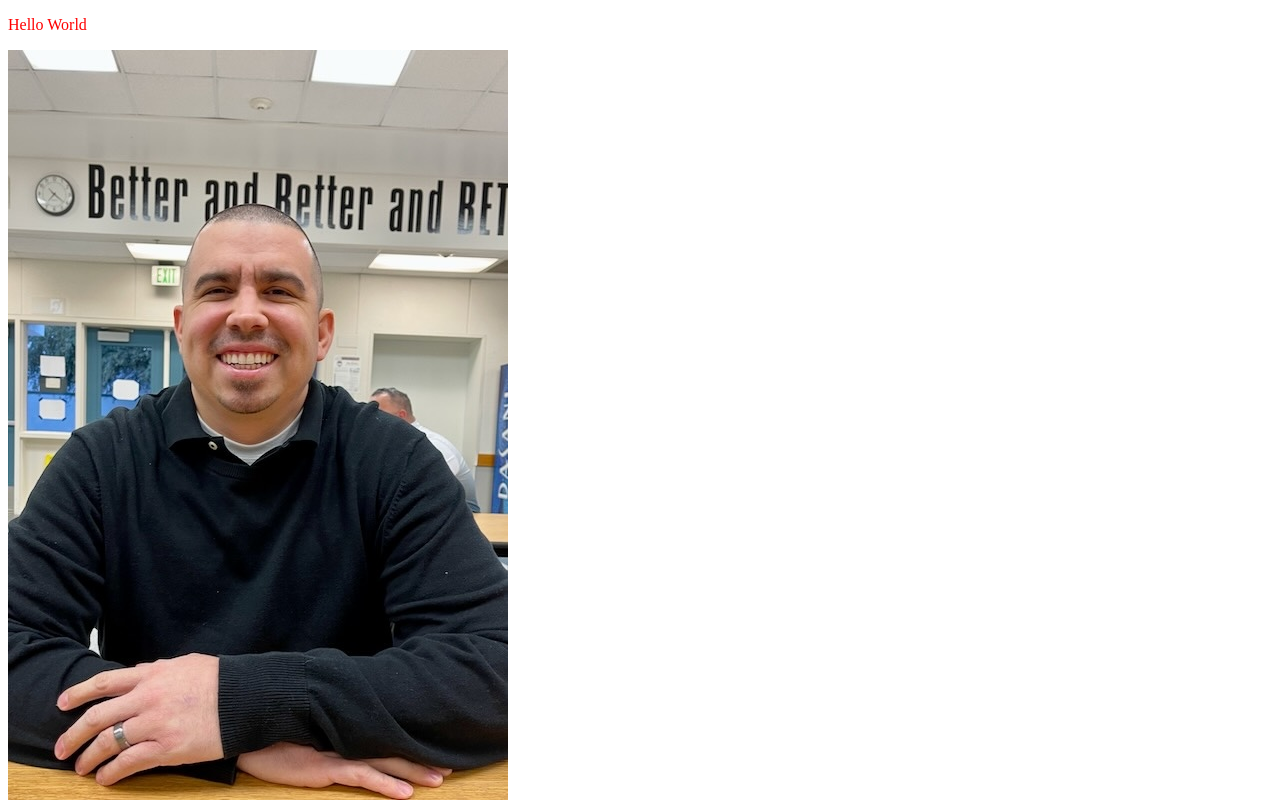
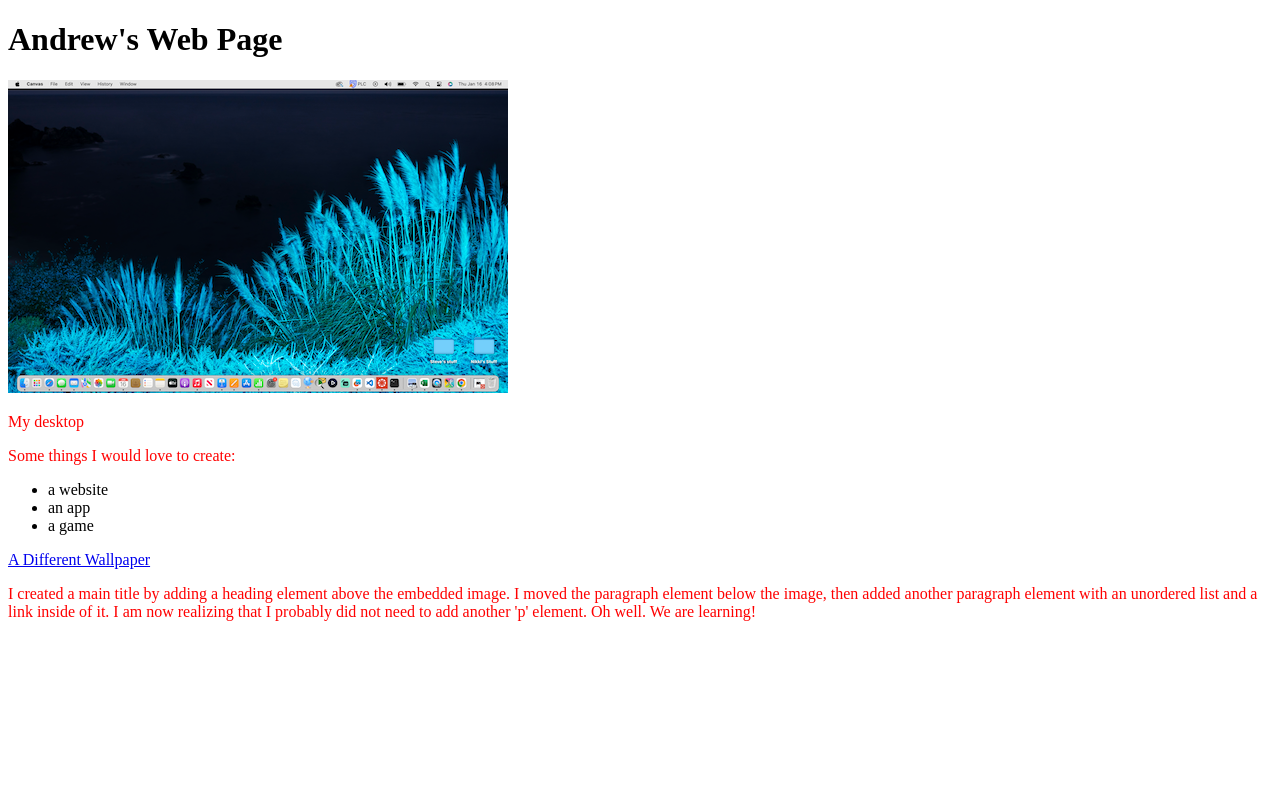
Before and after one commit to CIT82/andrewo-pub, a plain HTML site: page w2/index.html in a window 1280 px wide. Drawn offline with Linux system fonts and the light colour scheme.

Commit message:
index.html finished

```diff
--- a/w2/index.html
+++ b/w2/index.html
@@ -3,11 +3,23 @@
   <head>
     <meta charset="utf-8" />
     <meta name="viewport" content="width=device-width" />
-    <title>My test page</title>
+    <title>Andrew's Test Page</title>
     <link rel="stylesheet" href="style.css">
   </head>
   <body>
-    <p>Hello World</p>
-    <img src="../img/steve.jpeg" alt="My test image" />
+    <h1>Andrew's Web Page</h1>
+    <img src="../img/desktop-resized.png" alt="Screenshot of my desktop" />
+    <p>My desktop</p>
+    <p>Some things I would love to create:</p>
+    <ul>
+      <li>a website</li>
+      <li>an app</li>
+      <li>a game</li>
+    </ul>
+    <a href="https://t3.ftcdn.net/jpg/05/69/72/02/360_F_569720237_58rhoQoMjxyB0QCeXQK0OVUA0qNogTmq.jpg">A Different Wallpaper</a>
+    <p>I created a main title by adding a heading element above the embedded image. I moved the paragraph element below the image, then added another
+      paragraph element with an unordered list and a link inside of it. I am now realizing that I probably did not need to add another 'p' element.
+      Oh well. We are learning!
+    </p>
   </body>
 </html>
```
Also changed, not shown: img/desktop-resized.png (added).
